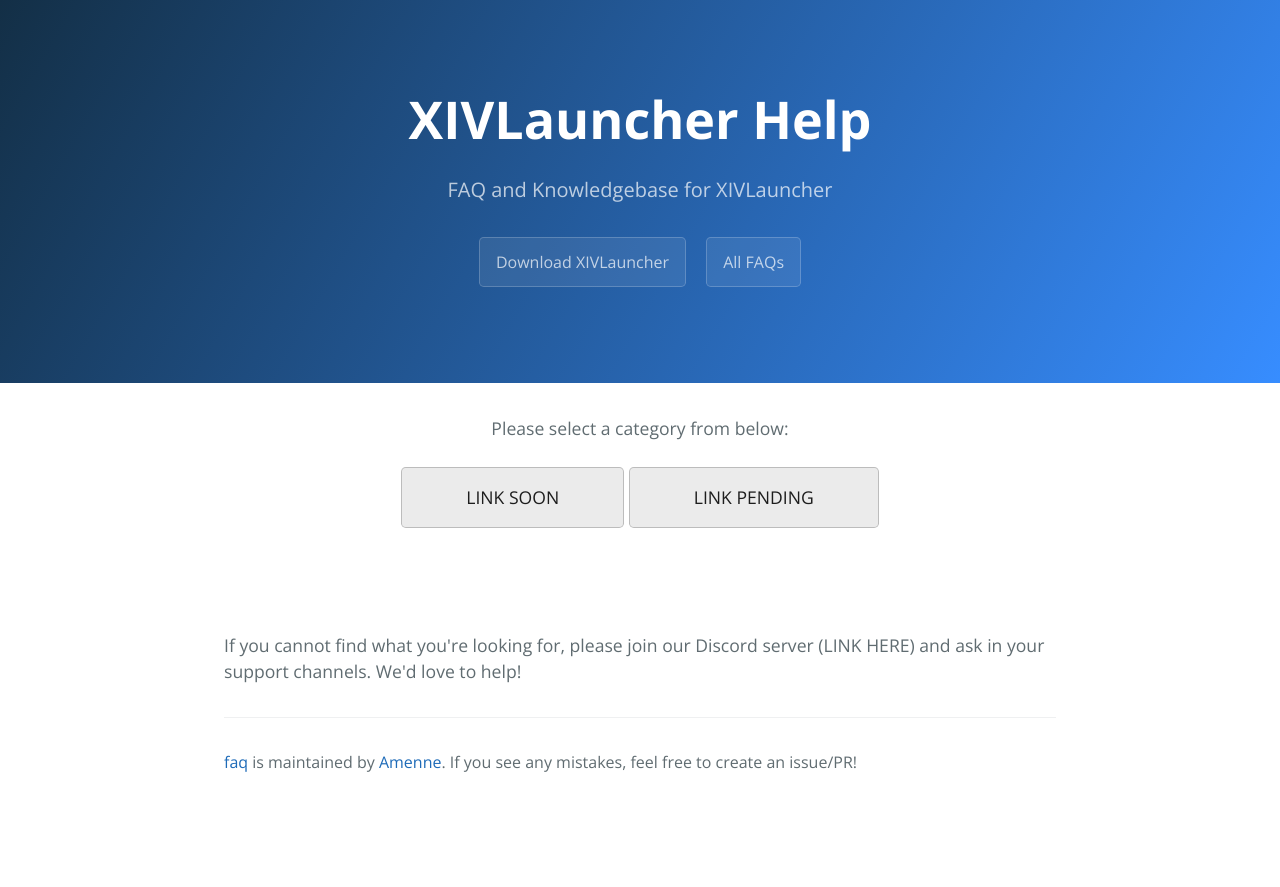
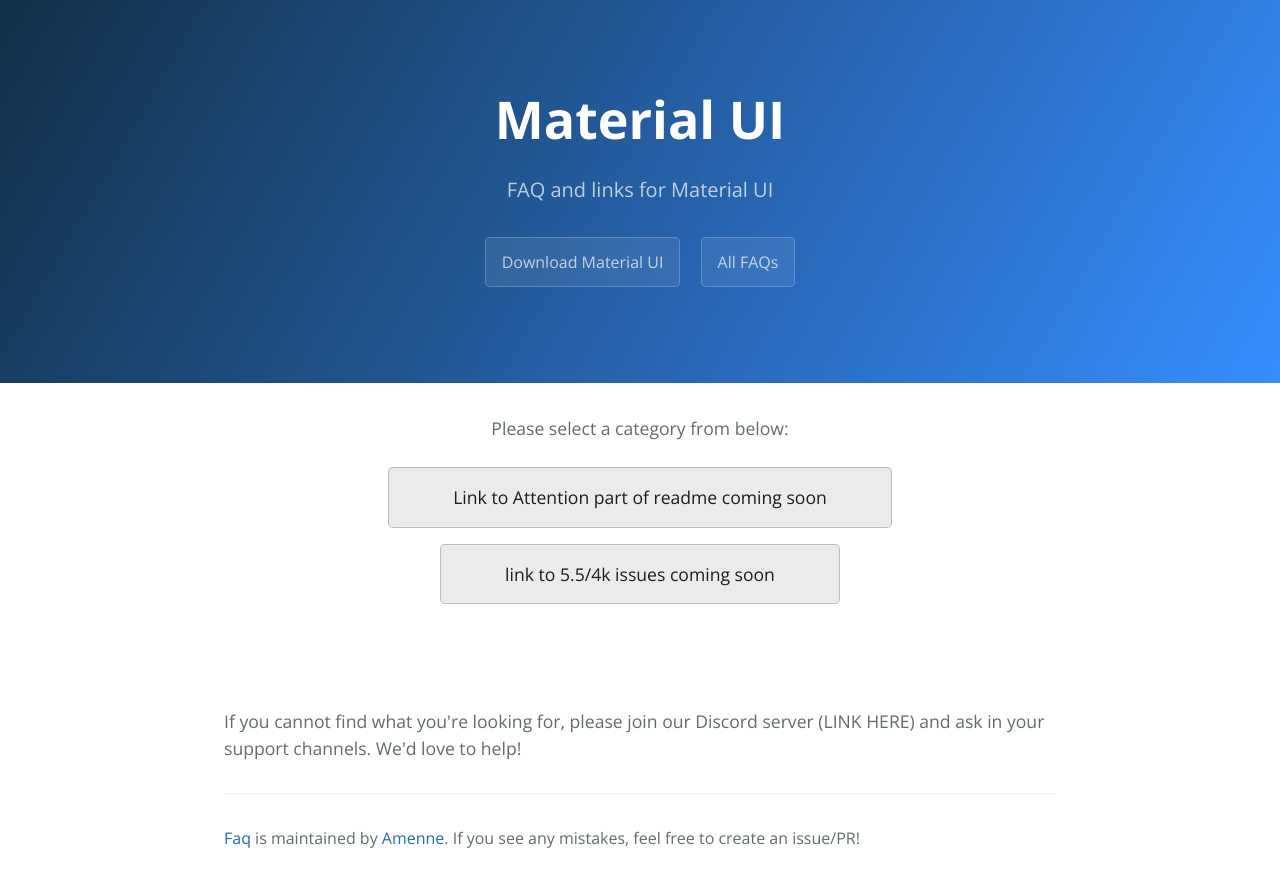
Before and after one commit to AmenneHolelane/AmenneHolelane.github.io, a Jekyll site: the page built from index.md, in a window 1280 px wide. Shown: the top 887 px of the page. Built offline with Jekyll 4.4.1, drawn with Linux system fonts in a browser that asks for light colours; our own code applies the rules of GitHub Pages for plain Markdown files.

Commit message:
more testing shit

```diff
--- a/_layouts/default.html
+++ b/_layouts/default.html
@@ -37,10 +37,10 @@
   </head>
   <body>
     <header class="page-header" role="banner">
-      <h1 class="project-name">XIVLauncher Help</h1>
-      <h2 class="project-tagline">FAQ and Knowledgebase for XIVLauncher</h2>
+      <h1 class="project-name">Material UI</h1>
+      <h2 class="project-tagline">FAQ and links for Material UI</h2>
 
-        <a href="https://github.com/skotlex/ffxiv-material-ui/releases/latest" class="btn">Download XIVLauncher</a>
+        <a href="https://github.com/skotlex/ffxiv-material-ui/releases/latest" class="btn">Download Material UI</a>
         <a href="https://amenneholelane.github.io/" class="btn">All FAQs</a>
 
 
@@ -76,9 +76,9 @@ Please select a category from below:
 
 <div>
 
-<a href="https://goatcorp.github.io/faq/xl_troubleshooting" class="btnm">LINK SOON</a>
+<a href="https://www.youtube.com/watch?v=dQw4w9WgXcQ" class="btnm">Link to Attention part of readme coming soon</a>
 
-<a href="https://goatcorp.github.io/faq/dalamud_troubleshooting" class="btnm">LINK PENDING</a>
+<a href="https://www.youtube.com/watch?v=dQw4w9WgXcQ" class="btnm">link to 5.5/4k issues coming soon</a>
 
 </div>
 </div>
@@ -93,7 +93,7 @@ If you cannot find what you're looking for, please join our Discord server (LINK
 
       <footer class="site-footer">
 
-          <span><a href="https://amenneholelane.github.io/">faq</a> is maintained by <a href="https://github.com/AmenneHolelane/">Amenne</a>. If you see any mistakes, feel free to create an issue/PR!</span>
+          <span><a href="https://amenneholelane.github.io/">Faq</a> is maintained by <a href="https://github.com/AmenneHolelane/AmenneHolelane.github.io">Amenne</a>. If you see any mistakes, feel free to create an issue/PR!</span>
 
       </footer>
     </main>
```
